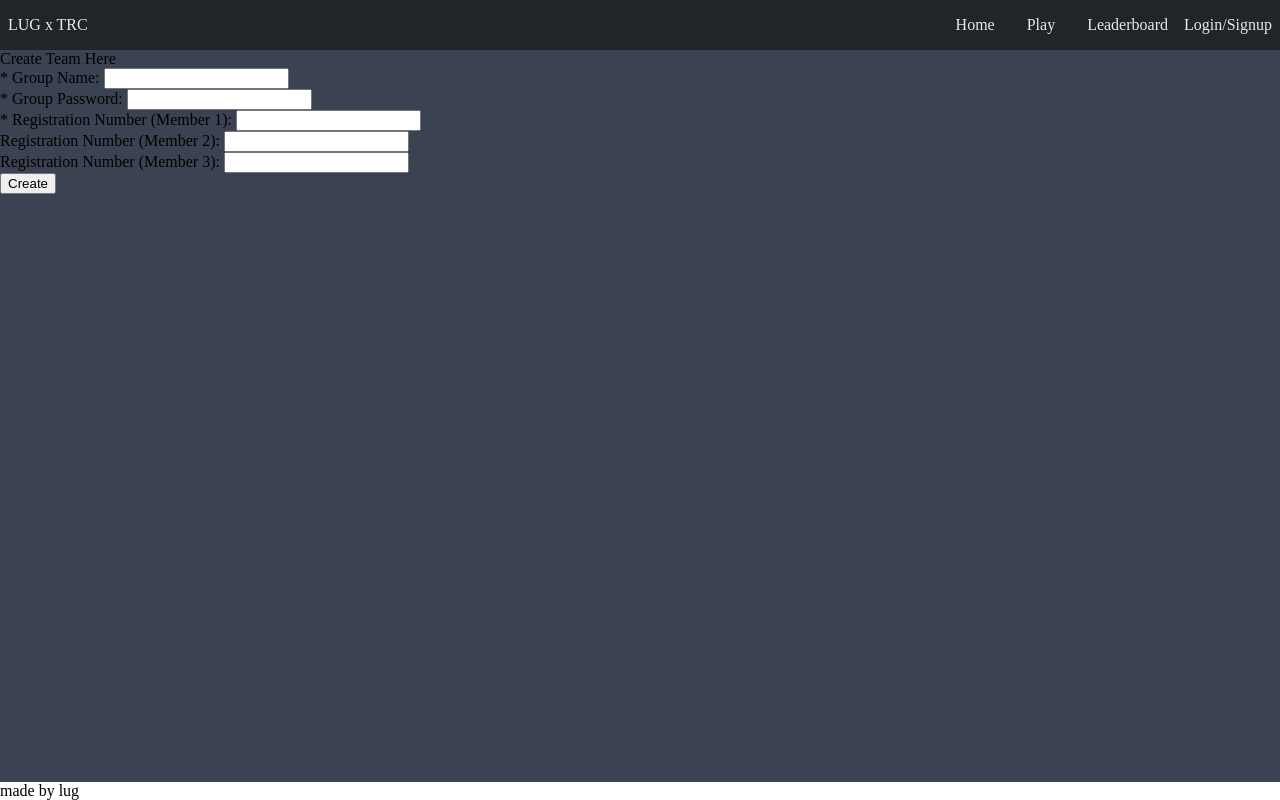
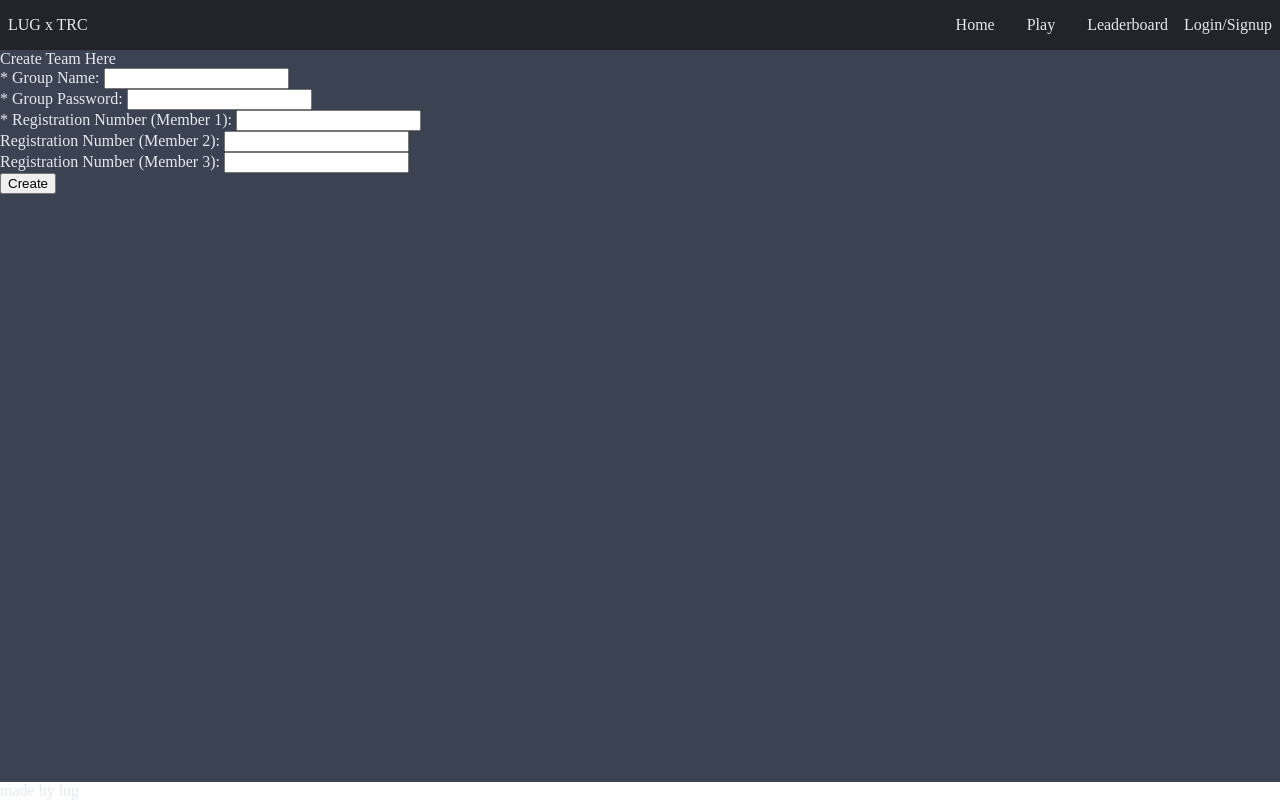
Before and after one commit to lugvitc/ctf, a React (Create React App) app: page /#/register in a window 1280 px wide. Built offline with nearby package versions, Linux system fonts and the light colour scheme.

Commit message:
body text color is nord5

```diff
--- a/src/components/navbar/Navbar.module.css
+++ b/src/components/navbar/Navbar.module.css
@@ -1,6 +1,5 @@
 .all {
     background-color: var(--header-footer-black);
-    color: var(--nord5);
 
     display: flex;
     flex-direction: row;
--- a/src/styles/index.css
+++ b/src/styles/index.css
@@ -2,6 +2,7 @@ body {
     margin: 0;
     padding: 0;
     min-height: 100vh;
+    color: var(--nord5);
 }
 
 div#root {
```
